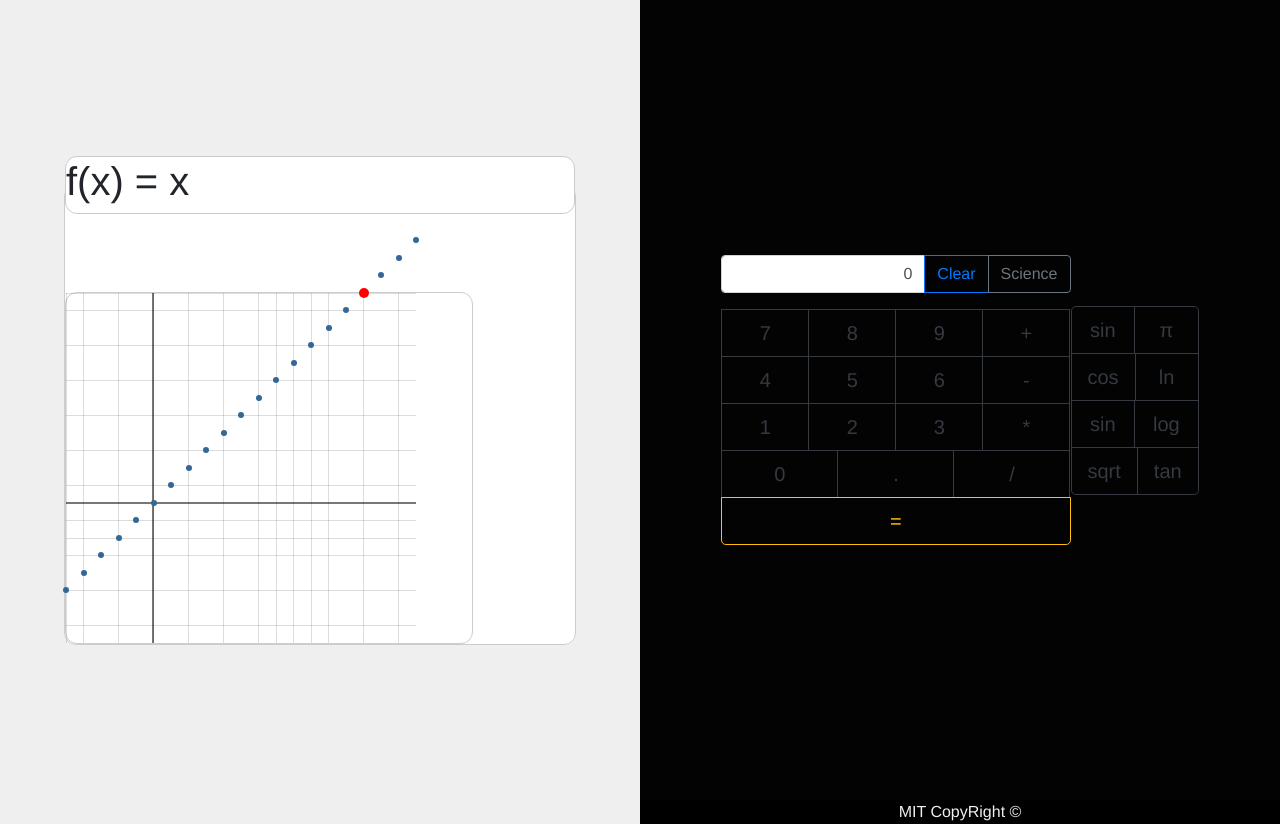
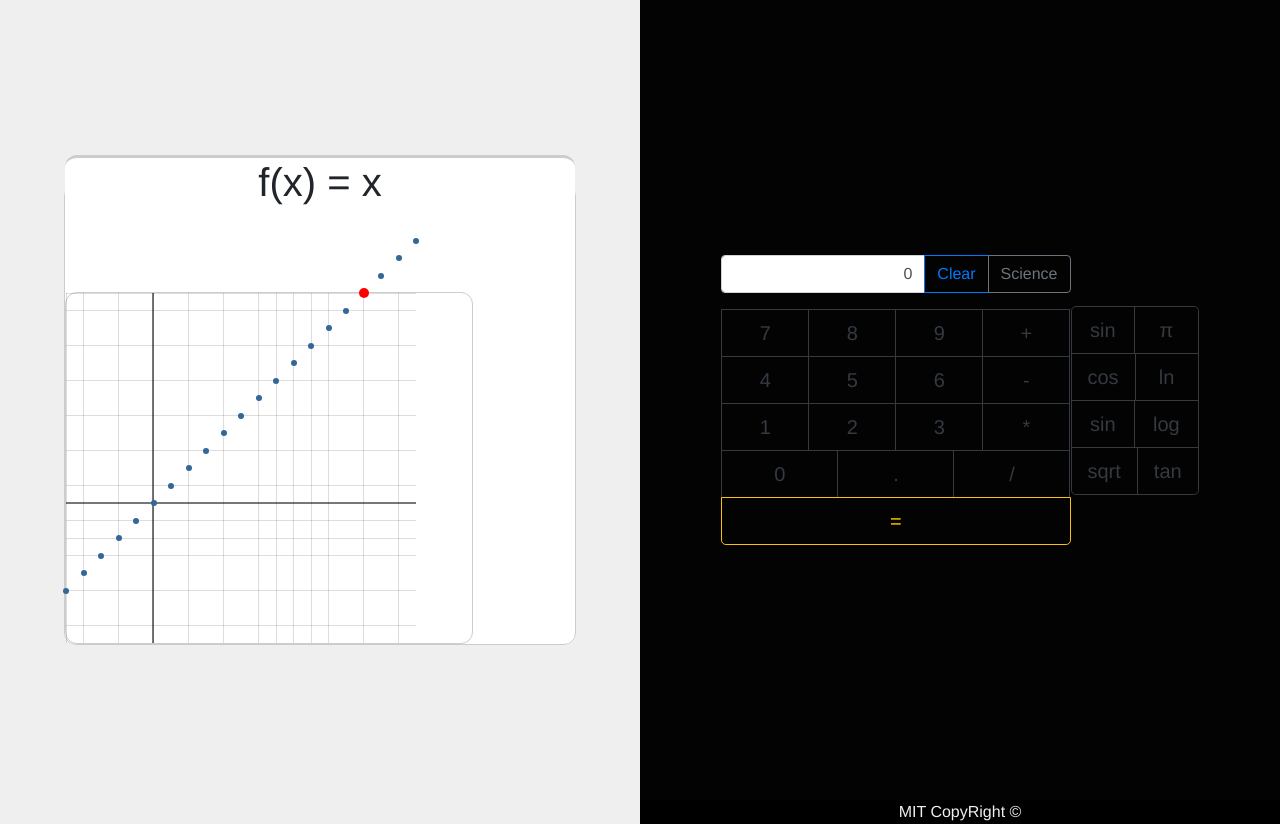
Before and after one commit to Abdeladim101Basraoui/Cartesian-Coordinate-System, a plain HTML site: page index.html in a window 1280 px wide. Drawn offline with Linux system fonts and the light colour scheme.

Commit message:
little modif in the style

```diff
--- a/styles/style.css
+++ b/styles/style.css
@@ -93,7 +93,11 @@ legend {
 }
 legend{
   width: 100%;
+  border: none;
+  border-top:3px solid #ccc;
+  text-align: center;
 }
+
 article {
   margin-top: 70px;
 }
```
